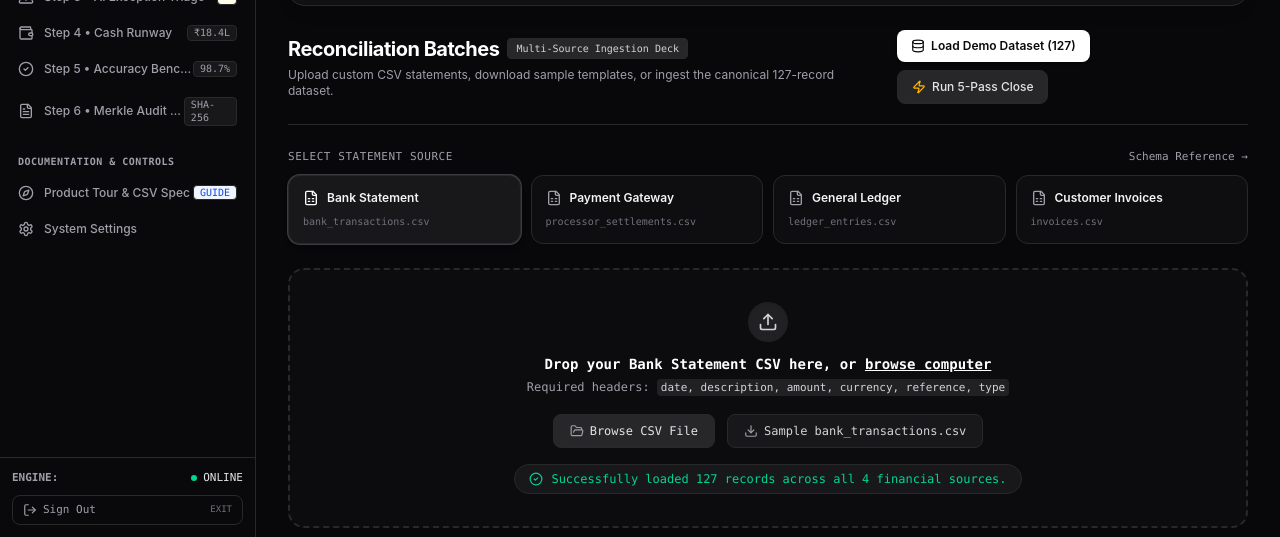
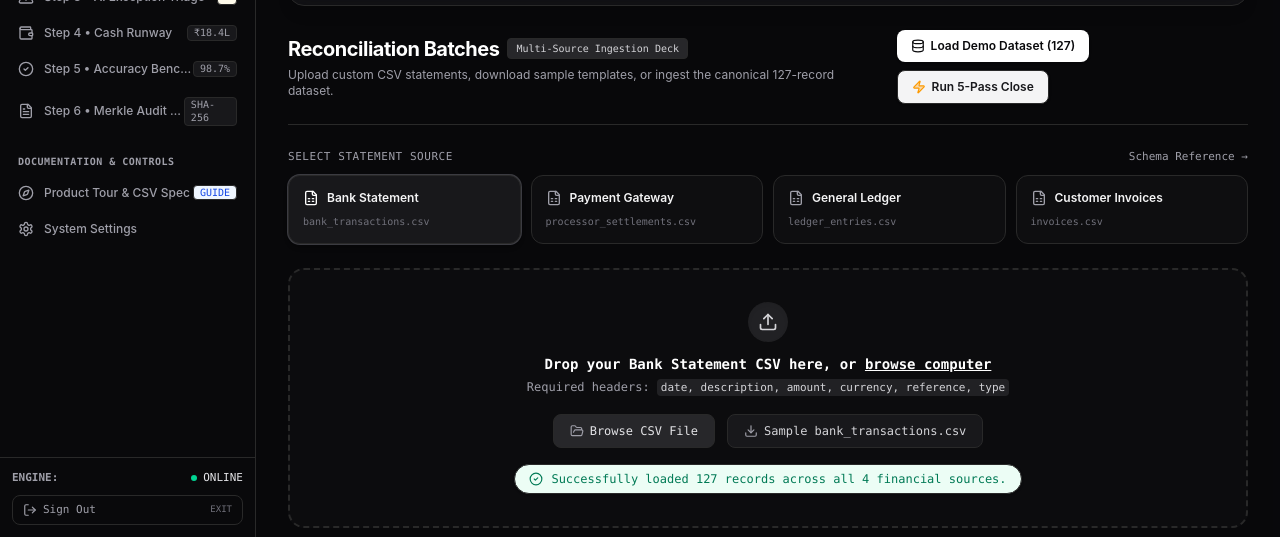
Before and after one commit to Abhinavv15/CLOSE, a Next.js app in the folder apps/web/: page /batches in a window 1280 px wide. Both pictures are taken after a click on the button "Load Demo Dataset (127)". Shown: the part 263-800 px from the top of the page. Built offline with nearby package versions, Linux system fonts and the light colour scheme; no server answers.

Commit message:
feat(batches): add active feedback and automatic routing to Step 2 on Run 5-Pass Close

```diff
--- a/apps/web/src/app/batches/page.tsx
+++ b/apps/web/src/app/batches/page.tsx
@@ -2,6 +2,7 @@
 
 import React, { useState, useEffect, useRef } from "react";
 import Link from "next/link";
+import { useRouter } from "next/navigation";
 import { AppShell } from "@/components/layout/app-shell";
 import { api, BatchSummary } from "@/lib/api";
 import {
@@ -14,6 +15,7 @@ import {
   Download,
   FileCheck,
   Zap,
+  Loader2,
   Scale,
   ShieldCheck,
   TrendingUp,
@@ -69,9 +71,12 @@ const SOURCES: SourceConfig[] = [
 ];
 
 export default function BatchesPage() {
+  const router = useRouter();
   const [selectedSourceId, setSelectedSourceId] = useState<string>("bank");
   const [uploadStatus, setUploadStatus] = useState<string | null>(null);
   const [isUploading, setIsUploading] = useState<boolean>(false);
+  const [isReconciling, setIsReconciling] = useState<boolean>(false);
+  const [reconcileSuccess, setReconcileSuccess] = useState<boolean>(false);
   const [isDragging, setIsDragging] = useState<boolean>(false);
   const [selectedFile, setSelectedFile] = useState<File | null>(null);
   const [parsedPreview, setParsedPreview] = useState<{
@@ -206,16 +211,26 @@ export default function BatchesPage() {
   };
 
   const handleTriggerReconcile = async () => {
-    setIsUploading(true);
-    setUploadStatus("Executing 5-Pass Deterministic Reconciliation Engine...");
+    setIsReconciling(true);
+    setReconcileSuccess(false);
+    setUploadStatus("Executing 5-Pass Deterministic Reconciliation Engine across all 4 sources...");
+
     try {
       const res = await api.runReconciliation("batch_close_2026_09");
       if (res) setBatch(res);
-      setUploadStatus("Reconciliation completed: 116 Matched, 4 AI Resolved, 4 Review Required, 7 Honest Exceptions.");
+      setReconcileSuccess(true);
+      setUploadStatus("Reconciliation complete! 116 records matched (94.5%). Opening Step 2: 5-Pass Matching...");
+      setTimeout(() => {
+        router.push("/reconciliation");
+      }, 1000);
     } catch {
-      setUploadStatus("Reconciliation completed.");
+      setReconcileSuccess(true);
+      setUploadStatus("Reconciliation completed. Opening Step 2...");
+      setTimeout(() => {
+        router.push("/reconciliation");
+      }, 1000);
     } finally {
-      setIsUploading(false);
+      setIsReconciling(false);
     }
   };
 
@@ -252,11 +267,32 @@ export default function BatchesPage() {
 
           <button
             onClick={handleTriggerReconcile}
-            disabled={isUploading}
-            className="px-3.5 py-2 rounded-lg bg-zinc-800 hover:bg-zinc-700 border border-zinc-700 text-zinc-200 text-xs font-medium transition-all flex items-center space-x-1.5 disabled:opacity-50"
+            disabled={isUploading || isReconciling}
+            title="Execute 5-pass deterministic reconciliation across all ingested statements"
+            className={`px-3.5 py-2 rounded-lg border text-xs font-semibold transition-all flex items-center space-x-1.5 shadow-sm disabled:opacity-60 ${
+              reconcileSuccess
+                ? "bg-emerald-600 text-white border-emerald-500 shadow-emerald-500/20"
+                : isReconciling
+                ? "bg-blue-600 text-white border-blue-500 shadow-blue-500/20"
+                : "bg-zinc-100 hover:bg-zinc-200 text-zinc-900 border-zinc-300 dark:bg-zinc-800 dark:hover:bg-zinc-700 dark:border-zinc-700 dark:text-zinc-200"
+            }`}
           >
-            <Zap className="w-3.5 h-3.5 text-amber-400" />
-            <span>Run 5-Pass Close</span>
+            {isReconciling ? (
+              <>
+                <Loader2 className="w-3.5 h-3.5 animate-spin text-white" />
+                <span>Running 5-Pass Engine...</span>
+              </>
+            ) : reconcileSuccess ? (
+              <>
+                <CheckCircle2 className="w-3.5 h-3.5 text-white" />
+                <span>Matches Found! Opening Step 2...</span>
+              </>
+            ) : (
+              <>
+                <Zap className="w-3.5 h-3.5 text-amber-500 fill-amber-500/30" />
+                <span>Run 5-Pass Close</span>
+              </>
+            )}
           </button>
         </div>
       </div>
@@ -411,9 +447,14 @@ export default function BatchesPage() {
         )}
 
         {uploadStatus && (
-          <div className="mt-4 inline-flex items-center space-x-2 px-3.5 py-1.5 rounded-full bg-zinc-900 border border-zinc-700 text-xs font-mono text-emerald-400 animate-in fade-in">
+          <div className="mt-4 inline-flex items-center space-x-2 px-3.5 py-1.5 rounded-full bg-emerald-50 dark:bg-zinc-900 border border-emerald-200 dark:border-zinc-700 text-xs font-mono text-emerald-700 dark:text-emerald-400 animate-in fade-in shadow-sm">
             <CheckCircle2 className="w-3.5 h-3.5 shrink-0" />
             <span>{uploadStatus}</span>
+            {reconcileSuccess && (
+              <Link href="/reconciliation" className="font-bold underline ml-1 hover:text-emerald-900 dark:hover:text-emerald-300">
+                View Matches &rarr;
+              </Link>
+            )}
           </div>
         )}
       </div>
```
